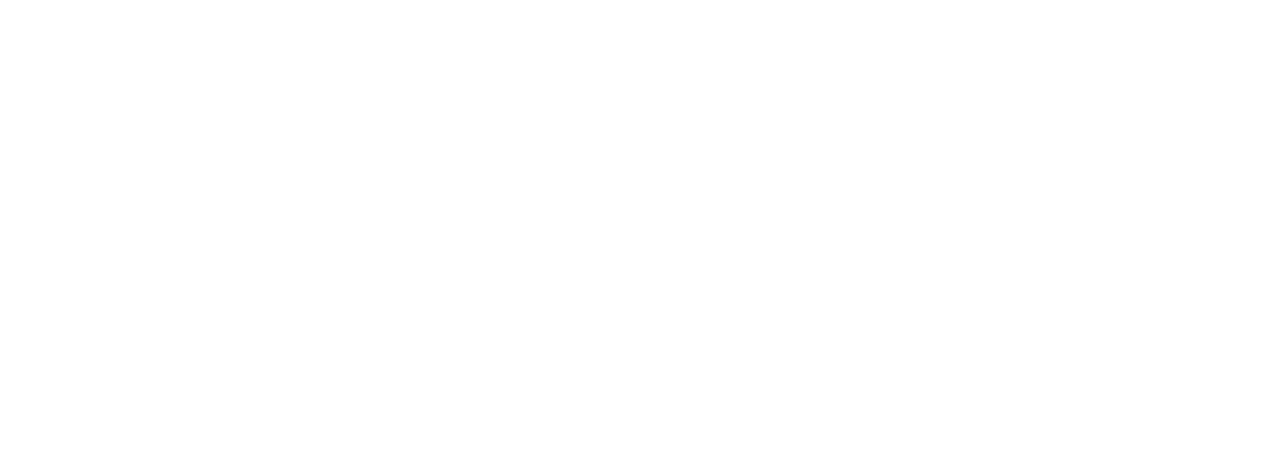
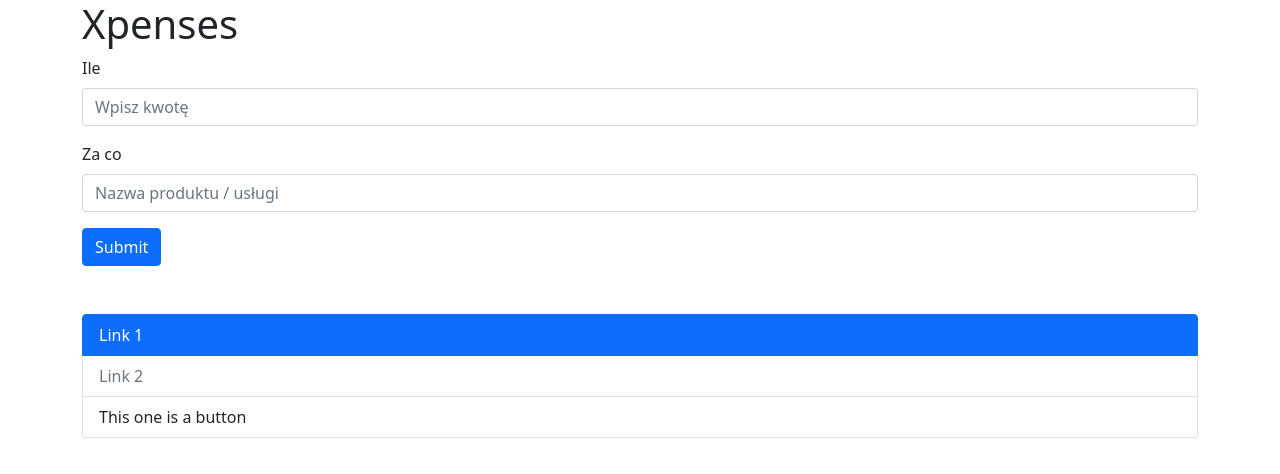
Before and after one commit to AdamKniec/xpenses, a React (Create React App) app: page / in a window 1280 px wide. Shown: the top 474 px of the page. Built offline with nearby package versions, Linux system fonts and the light colour scheme.

Commit message:
adding some basic bootstrap styling and markup

```diff
--- a/package.json
+++ b/package.json
@@ -10,7 +10,9 @@
     "@types/node": "^16.11.22",
     "@types/react": "^17.0.38",
     "@types/react-dom": "^17.0.11",
+    "bootstrap": "^5.1.3",
     "react": "^17.0.2",
+    "react-bootstrap": "^2.1.2",
     "react-dom": "^17.0.2",
     "react-scripts": "5.0.0",
     "typescript": "^4.5.5",
--- a/src/App.tsx
+++ /dev/null
@@ -1,9 +0,0 @@
-function App() {
-  return (
-    <div className="App">
-      <header className="App-header"></header>
-    </div>
-  );
-}
-
-export default App;
--- /dev/null
+++ b/src/components/App.tsx
@@ -0,0 +1,33 @@
+import { Container, ListGroup } from "react-bootstrap";
+
+import ExpensesForm from "./Form";
+
+import "bootstrap/dist/css/bootstrap.min.css";
+
+function App() {
+  return (
+    <>
+      <Container>
+        <div className="App">
+          <header className="App-header">
+            <h1>Xpenses</h1>
+          </header>
+          <ExpensesForm />
+        </div>
+      </Container>
+      <Container className="mt-5">
+        <ListGroup defaultActiveKey="#link1">
+          <ListGroup.Item action href="#link1">
+            Link 1
+          </ListGroup.Item>
+          <ListGroup.Item action href="#link2" disabled>
+            Link 2
+          </ListGroup.Item>
+          <ListGroup.Item>This one is a button</ListGroup.Item>
+        </ListGroup>
+      </Container>
+    </>
+  );
+}
+
+export default App;
--- /dev/null
+++ b/src/components/Form.tsx
@@ -0,0 +1,24 @@
+import { Button, Form } from "react-bootstrap";
+
+const ExpensesForm = () => {
+  return (
+    <div>
+      <Form>
+        <Form.Group className="mb-3" controlId="price">
+          <Form.Label>Ile</Form.Label>
+          <Form.Control type="number" placeholder="Wpisz kwotę" />
+        </Form.Group>
+
+        <Form.Group className="mb-3" controlId="product">
+          <Form.Label>Za co</Form.Label>
+          <Form.Control type="product" placeholder="Nazwa produktu / usługi" />
+        </Form.Group>
+        <Button variant="primary" type="submit">
+          Submit
+        </Button>
+      </Form>
+    </div>
+  );
+};
+
+export default ExpensesForm;
--- a/src/index.tsx
+++ b/src/index.tsx
@@ -1,6 +1,7 @@
 import React from "react";
 import ReactDOM from "react-dom";
-import App from "./App";
+
+import App from "./components/App";
 
 ReactDOM.render(
   <React.StrictMode>
```
Also changed, not shown: 2 other files (tests, documents, lock files or other folders).
